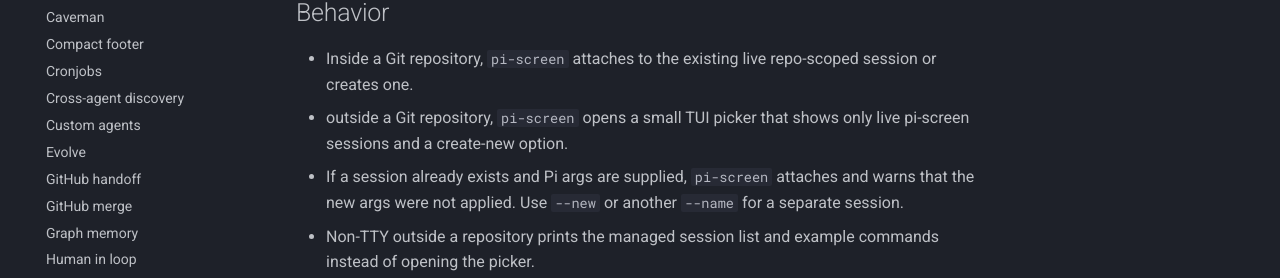
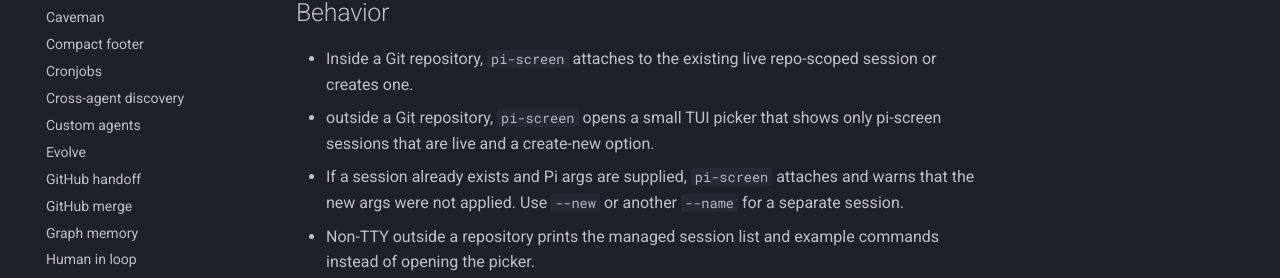
Before and after one commit to ralphschuler/pi-agent-setup, an MkDocs documentation site: the page built from docs/pi-screen.md, in a window 1280 px wide and 900 px high. Shown: the part 426-704 px from the top of the window. Built offline with MkDocs 1.6.1 and Material for MkDocs 9.7.7, drawn with Linux system fonts in a browser that asks for light colours; comment, search, counter and statistics services are not loaded.

Commit message:
docs: align pi-screen live session wording

```diff
--- a/docs/pi-screen.md
+++ b/docs/pi-screen.md
@@ -10,7 +10,7 @@
 ## Behavior
 
 - Inside a Git repository, `pi-screen` attaches to the existing live repo-scoped session or creates one.
-- outside a Git repository, `pi-screen` opens a small TUI picker that shows only live pi-screen sessions and a create-new option.
+- outside a Git repository, `pi-screen` opens a small TUI picker that shows only pi-screen sessions that are live and a create-new option.
 - If a session already exists and Pi args are supplied, `pi-screen` attaches and warns that the new args were not applied. Use `--new` or another `--name` for a separate session.
 - Non-TTY outside a repository prints the managed session list and example commands instead of opening the picker.
 - Each run reads `screen -ls` fresh; dead screen sockets are ignored so a vanished repo session creates a new session instead of trying to resume the dead one.
```
